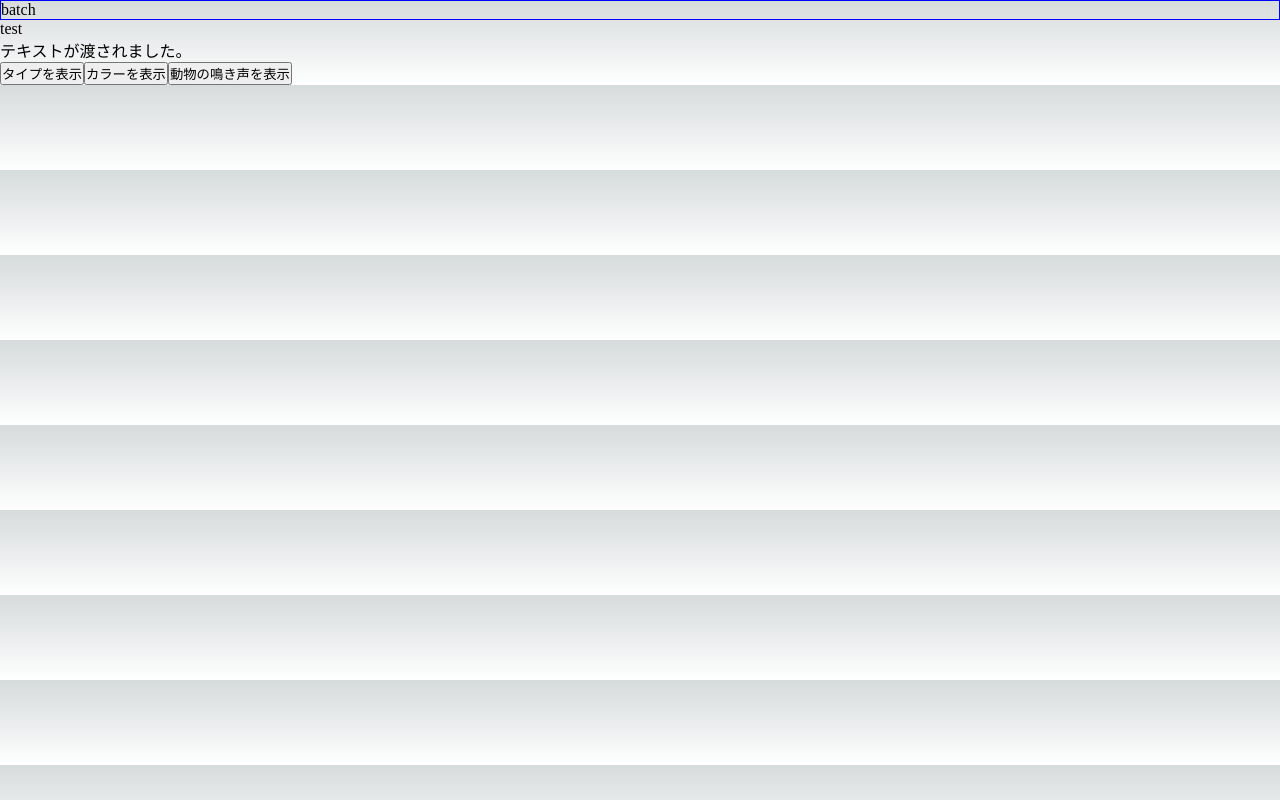
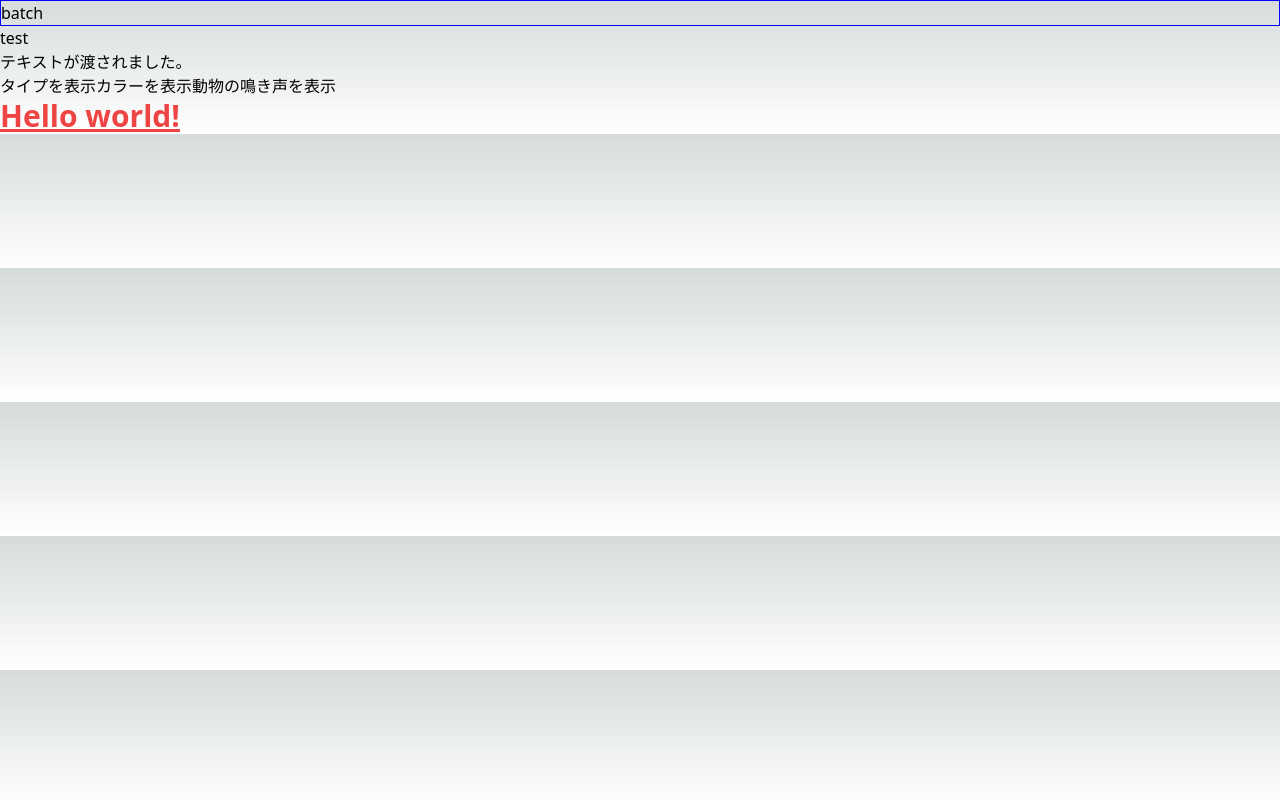
Before and after one commit to TakanoriOkawa/basic-next-typescript-lesson, a Next.js app: page / in a window 1280 px wide. Built offline with nearby package versions, Linux system fonts and the light colour scheme.

Commit message:
Tailwind環境の構築

```diff
--- a/package.json
+++ b/package.json
@@ -19,5 +19,10 @@
     "react": "18.2.0",
     "react-dom": "18.2.0",
     "typescript": "4.9.4"
+  },
+  "devDependencies": {
+    "autoprefixer": "^10.4.13",
+    "postcss": "^8.4.20",
+    "tailwindcss": "^3.2.4"
   }
 }
--- a/pages/index.tsx
+++ b/pages/index.tsx
@@ -29,6 +29,9 @@ export default function Home() {
       <Component text='テキスト'/>
 
       <TestLog></TestLog>
+      <h1 className="text-3xl font-bold underline text-red-500">
+        Hello world!
+      </h1>
     </>
   )
 }
--- /dev/null
+++ b/postcss.config.js
@@ -0,0 +1,6 @@
+module.exports = {
+  plugins: {
+    tailwindcss: {},
+    autoprefixer: {},
+  },
+}
--- a/styles/globals.css
+++ b/styles/globals.css
@@ -1,3 +1,7 @@
+@tailwind base;
+@tailwind components;
+@tailwind utilities;
+
 :root {
   --max-width: 1100px;
   --border-radius: 12px;
--- /dev/null
+++ b/tailwind.config.js
@@ -0,0 +1,12 @@
+/** @type {import('tailwindcss').Config} */
+module.exports = {
+  mode: "jit",
+  content: [
+    "./pages/**/*.{js,ts,jsx,tsx}",
+    "./components/**/*.{js,ts,jsx,tsx}",
+  ],
+  theme: {
+    extend: {},
+  },
+  plugins: [],
+}
```
Also changed, not shown: 1 other file (tests, documents, lock files or other folders).
